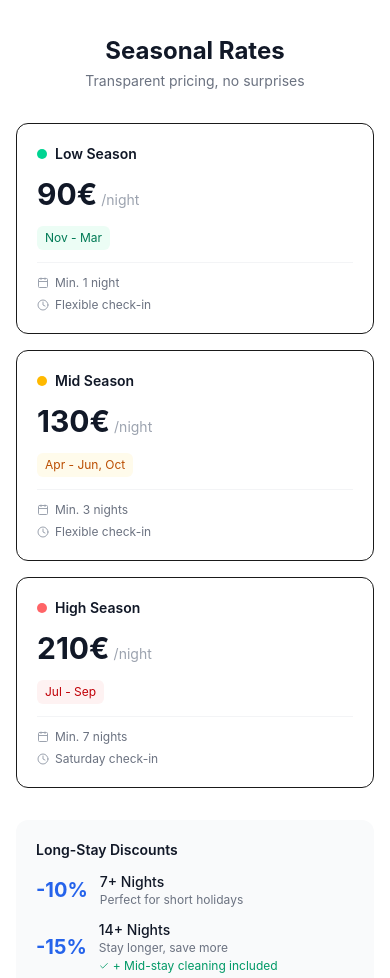
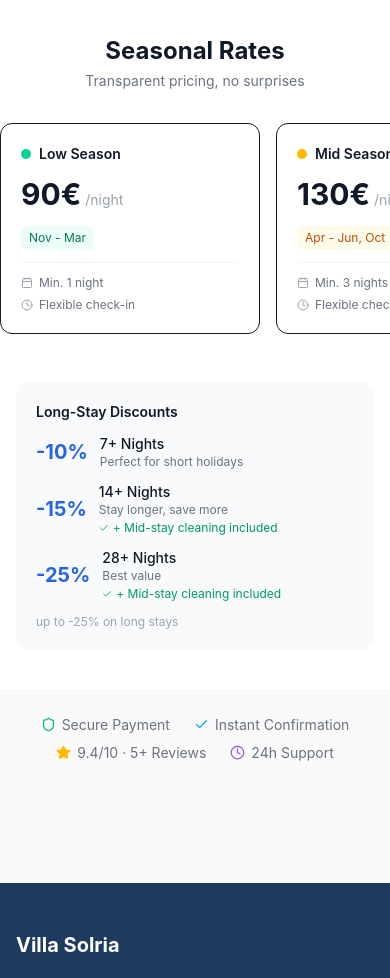
Before and after one commit to Carrulo/villa-solria, a Next.js app: page /en/pricing in a window 390 px wide. Shown: the part 2360-3338 px from the top of the page. Built offline with nearby package versions, Linux system fonts and the light colour scheme; no server answers; the database is empty.

Commit message:
feat(pricing): horizontal scroll carousel for season cards
All 5 seasons visible by scrolling horizontally (swipe on mobile,
drag on desktop). Cards snap into place. Scrollbar hidden for
clean look. Each card fixed 260-280px wide.

```diff
--- a/src/app/[locale]/pricing/page.tsx
+++ b/src/app/[locale]/pricing/page.tsx
@@ -267,8 +267,8 @@ export default async function PricingPage({ params }: Props) {
             <p className="text-gray-500 text-sm">{t('pricingTableSubtitle')}</p>
           </div>
 
-          {/* Season cards - horizontal on desktop, stacked on mobile */}
-          <div className="grid grid-cols-1 sm:grid-cols-2 lg:grid-cols-3 xl:grid-cols-5 gap-4">
+          {/* Season cards - horizontal scroll carousel */}
+          <div className="flex gap-4 overflow-x-auto pb-4 snap-x snap-mandatory scrollbar-hide -mx-4 px-4 sm:-mx-6 sm:px-6 lg:-mx-8 lg:px-8">
             {displaySeasons.map((season) => {
               const colors = tierColors[season.tier];
               const isActive = season.isActive;
@@ -282,7 +282,7 @@ export default async function PricingPage({ params }: Props) {
               return (
                 <div
                   key={season.id}
-                  className={`relative rounded-xl border p-5 transition-all ${
+                  className={`relative rounded-xl border p-5 transition-all snap-start shrink-0 w-[260px] sm:w-[280px] ${
                     isActive
                       ? 'border-accent bg-accent/[0.02] ring-1 ring-accent/20 shadow-md'
                       : 'border-gray-150 bg-white hover:shadow-sm'
--- a/src/app/globals.css
+++ b/src/app/globals.css
@@ -45,3 +45,12 @@ html {
 .animate-slide-up {
   animation: slide-up 0.3s ease-out;
 }
+
+/* Hide scrollbar but keep scroll functional */
+.scrollbar-hide {
+  -ms-overflow-style: none;
+  scrollbar-width: none;
+}
+.scrollbar-hide::-webkit-scrollbar {
+  display: none;
+}
```
